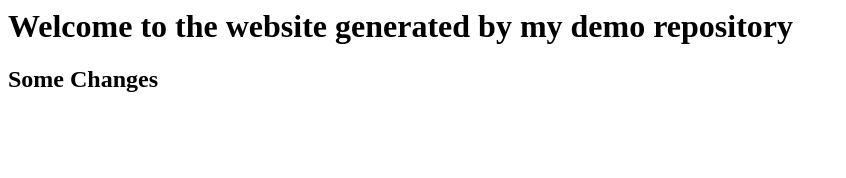
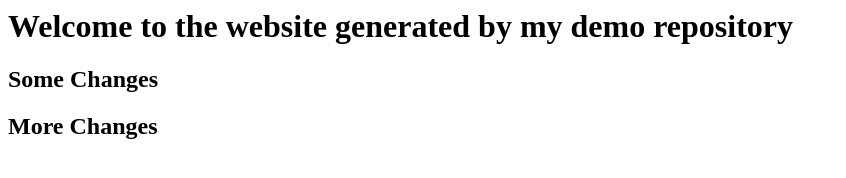
Before and after one commit to HSFD-WS-24-25/demo-repository, a website: page index.html in a window 1280 px wide. Shown: the whole page, without its empty margins (0-846 px from the left). Drawn offline with Linux system fonts and the light colour scheme.

Commit message:
more testing

```diff
--- a/index.html
+++ b/index.html
@@ -1,2 +1,3 @@
 <h1>Welcome to the website generated by my demo repository</h1>
 <h2>Some Changes</h2>
+<h2>More Changes</h2>
```
